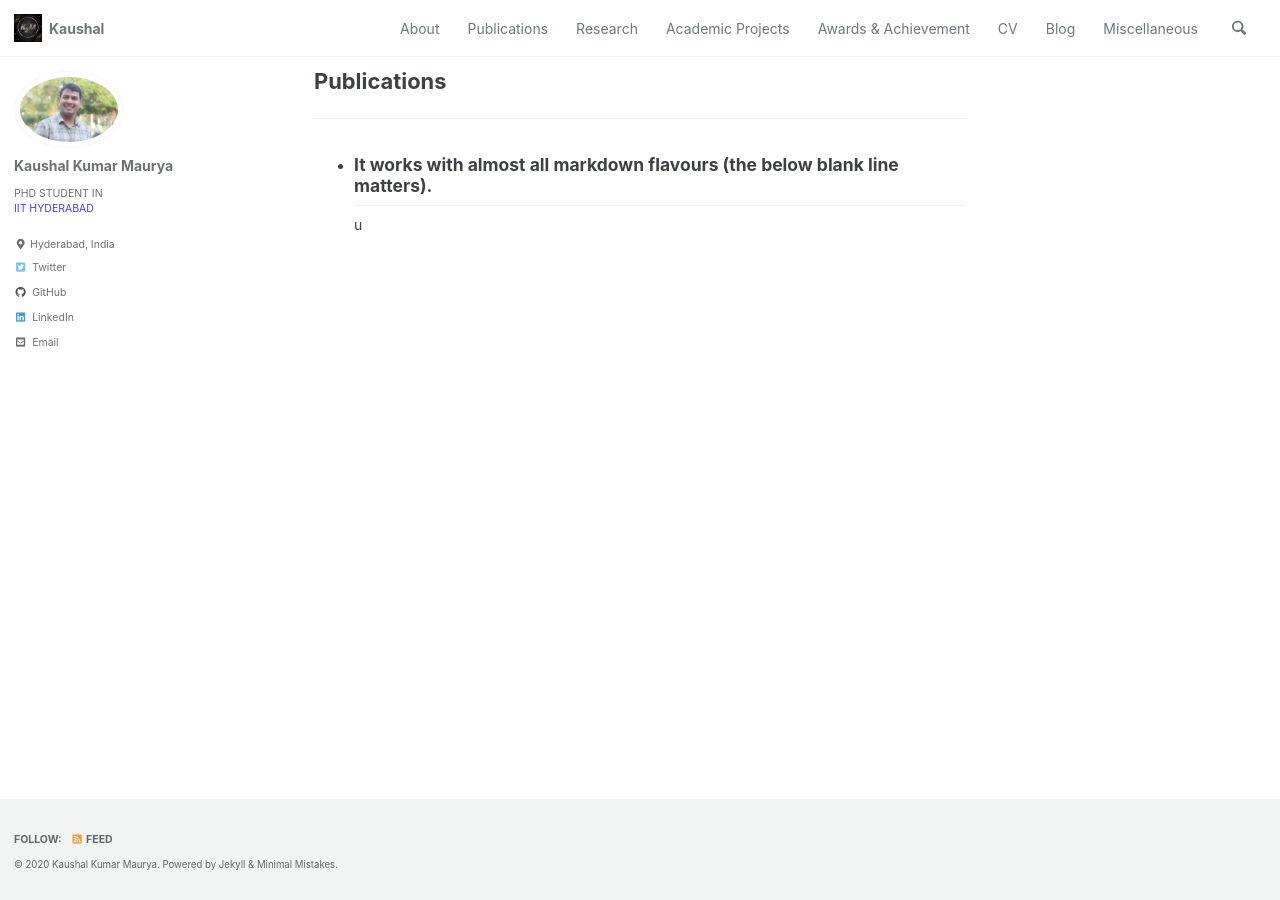
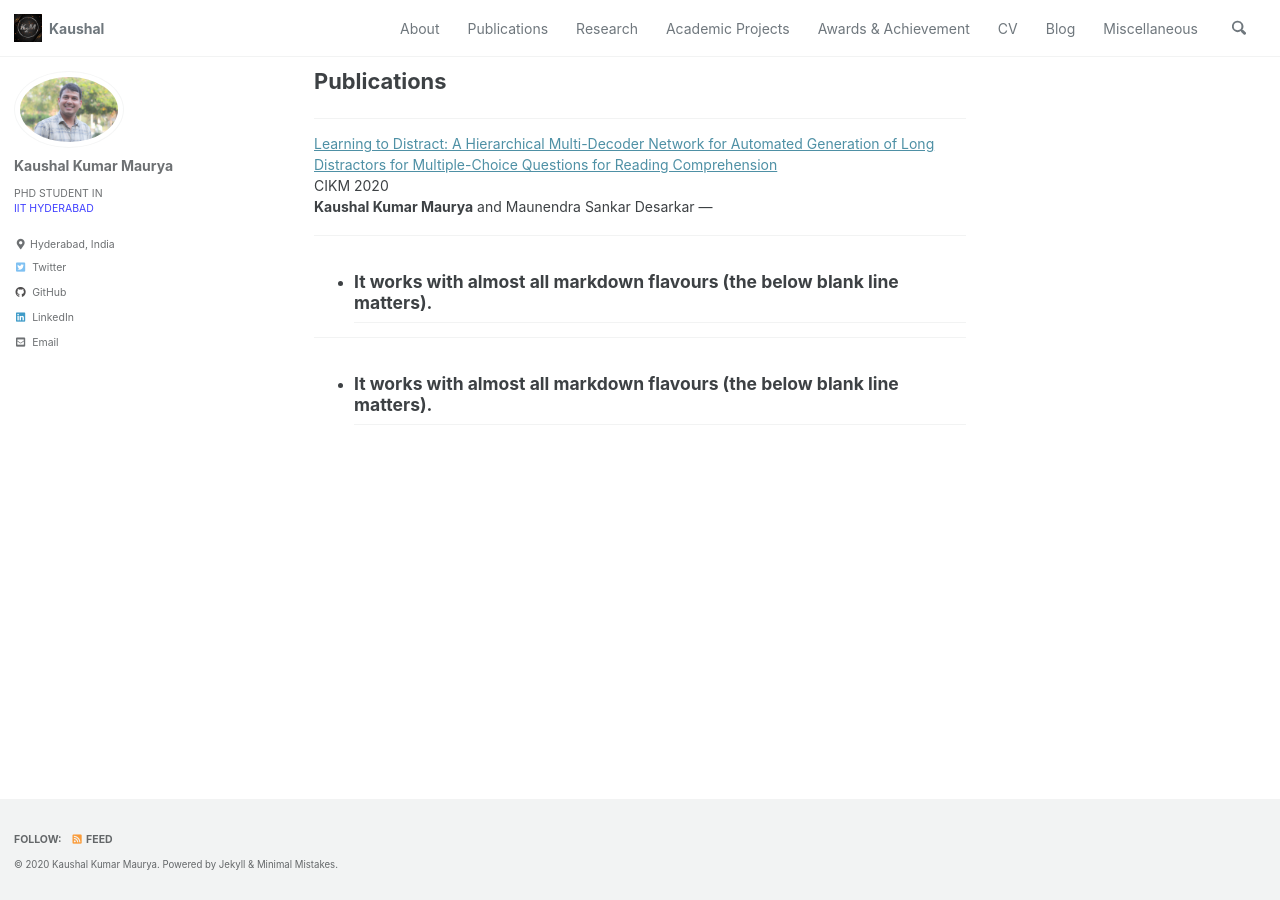
Before and after one commit to harshayelleni/harshayelleni.github.io, a Jekyll site: the page built from _pages/publications.md, in a window 1280 px wide. Built offline with Jekyll 4.4.1, drawn with Linux system fonts in a browser that asks for light colours; cached includes are drawn as plain includes.

Commit message:
doing modifications

```diff
--- a/_pages/publications.md
+++ b/_pages/publications.md
@@ -3,8 +3,16 @@ title: "Publications"
 permalink: /publications/
 ---
 
+---
+[Learning to Distract: A Hierarchical Multi-Decoder Network for Automated Generation of Long Distractors for Multiple-Choice Questions for Reading Comprehension]()
+CIKM 2020
+**Kaushal Kumar Maurya** and Maunendra Sankar Desarkar
+---
 
 ---
 * It works with almost all markdown flavours (the below blank line matters).
 ---
-u
+
+---
+* It works with almost all markdown flavours (the below blank line matters).
+---
```
